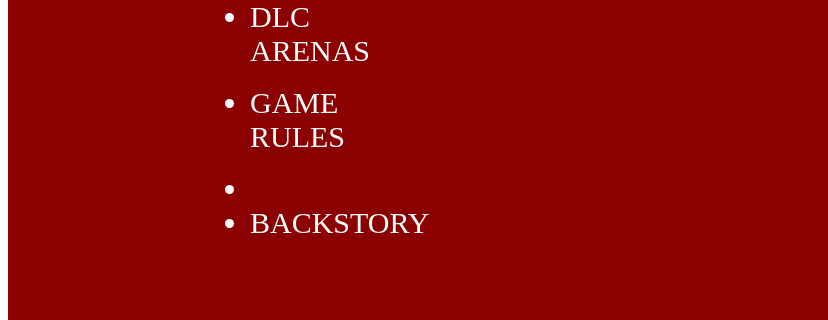
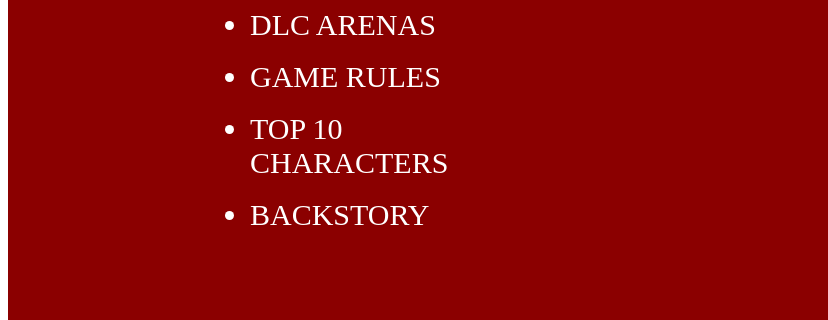
Before and after one commit to DevanshK151/demowebsite, a plain HTML site: page index.html in a window 1280 px wide. Shown: the part 917-1237 px from the top of the page, 0-828 px from the left. Drawn offline with Linux system fonts and the light colour scheme.

Commit message:
Update index.html

```diff
--- a/index.html
+++ b/index.html
@@ -30,7 +30,7 @@ p{font-size:25px; font-family:"Lucida console";background-color:darkred;color:wh
 <br>
 <li><a href="Mywebsite3.html">Game Rules</a></li>
 <br>
-<li><a href="Mywebsite4.html"Top 10 Characters</li>
+<li><a href="Mywebsite4.html">Top 10 Characters</a></li>
 <br>
 <li>Backstory </li>
 </ul>
```
